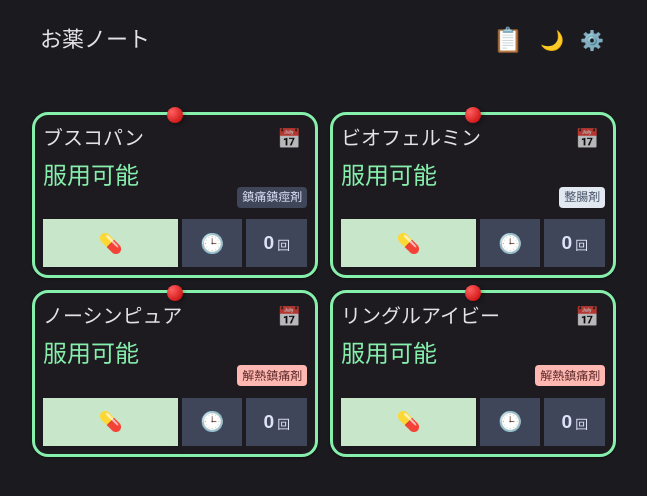
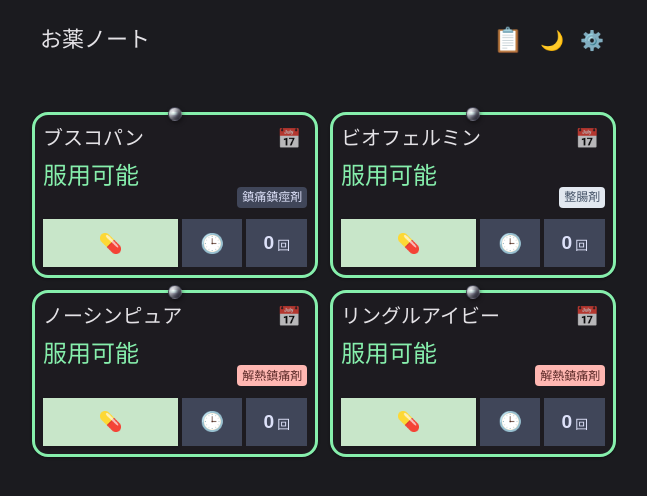
Before and after one commit to sin0mochi/medication-tracker, a React (Vite) app: page / in a window 1280 px wide. Shown: the top 496 px of the page, without its empty margins (316-963 px from the left). Built offline with nearby package versions, Linux system fonts and the light colour scheme; a web font is replaced by a local one.

Commit message:
style: Redesign dark theme pin to be metallic/glassy sphere

```diff
--- a/src/index.css
+++ b/src/index.css
@@ -337,21 +337,35 @@
 }
 
 /* Card Decorations */
-/* Default Theme: Pin Effect */
+/* Default Theme: Pin Effect (Stylish Metallic) */
 .medication-card::before {
   content: '';
   position: absolute;
   top: -8px;
-  /* Adjusted to stick out */
   left: 50%;
   transform: translateX(-50%);
-  width: 16px;
-  height: 16px;
-  background: radial-gradient(circle at 30% 30%, #ff5f5f, #c00000);
+  width: 14px;
+  height: 14px;
   border-radius: 50%;
-  box-shadow: 2px 2px 4px rgba(0, 0, 0, 0.3);
+
+  /* Metallic/Glassy Sphere Effect */
+  background: radial-gradient(circle at 35% 35%,
+      rgba(255, 255, 255, 0.9) 0%,
+      rgba(200, 200, 220, 0.8) 20%,
+      rgba(100, 100, 120, 1) 50%,
+      rgba(50, 50, 70, 1) 100%);
+
+  /* Realistic Shadow */
+  box-shadow:
+    inset -2px -2px 4px rgba(0, 0, 0, 0.5),
+    /* Inner shadow for depth */
+    inset 2px 2px 4px rgba(255, 255, 255, 0.8),
+    /* Highlight */
+    1px 2px 4px rgba(0, 0, 0, 0.4);
+  /* Drop shadow */
+
+  border: 1px solid rgba(0, 0, 0, 0.2);
   z-index: 100;
-  /* High z-index */
 }
 
 /* Warm Theme: Masking Tape Effect */
```
